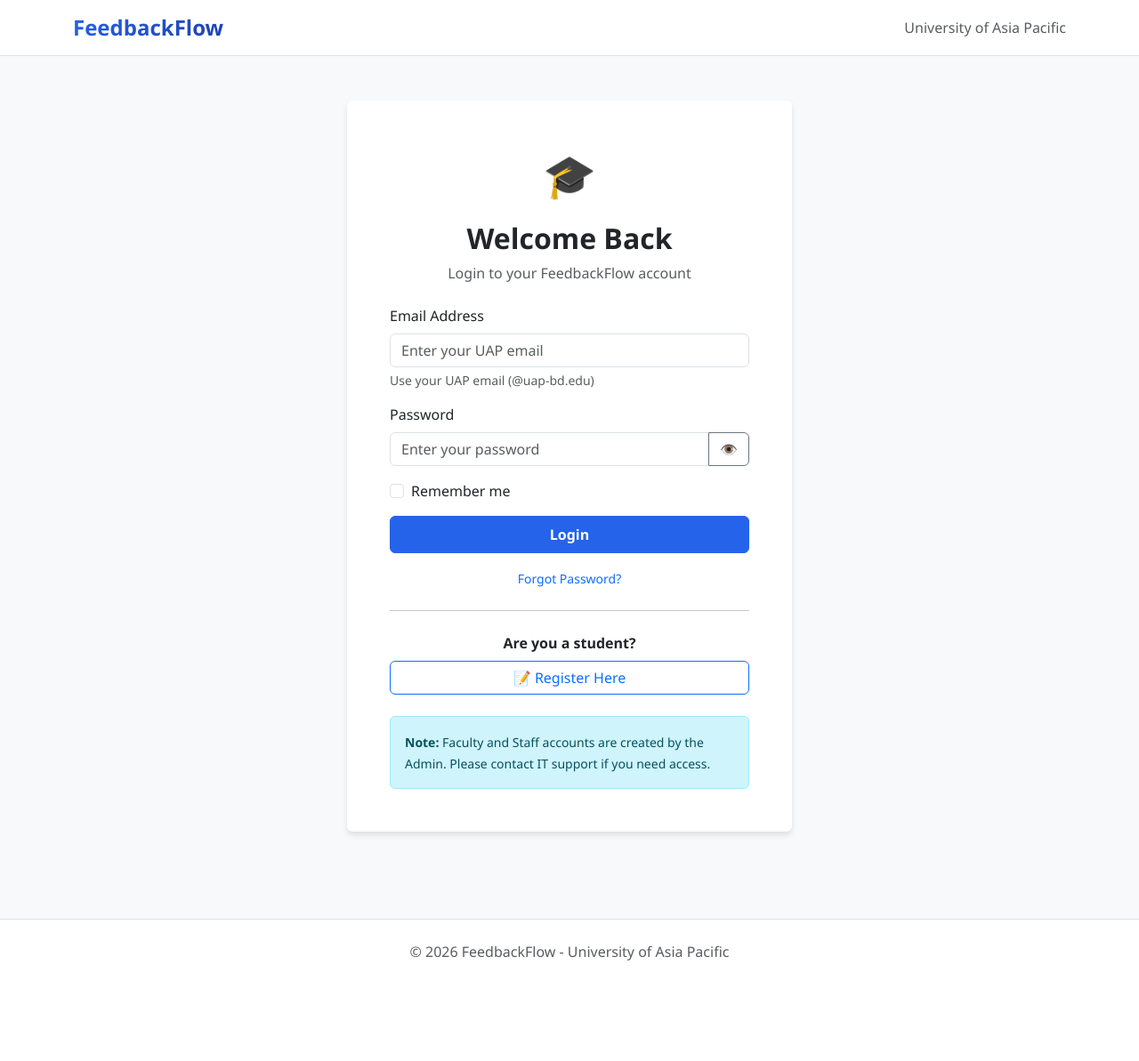
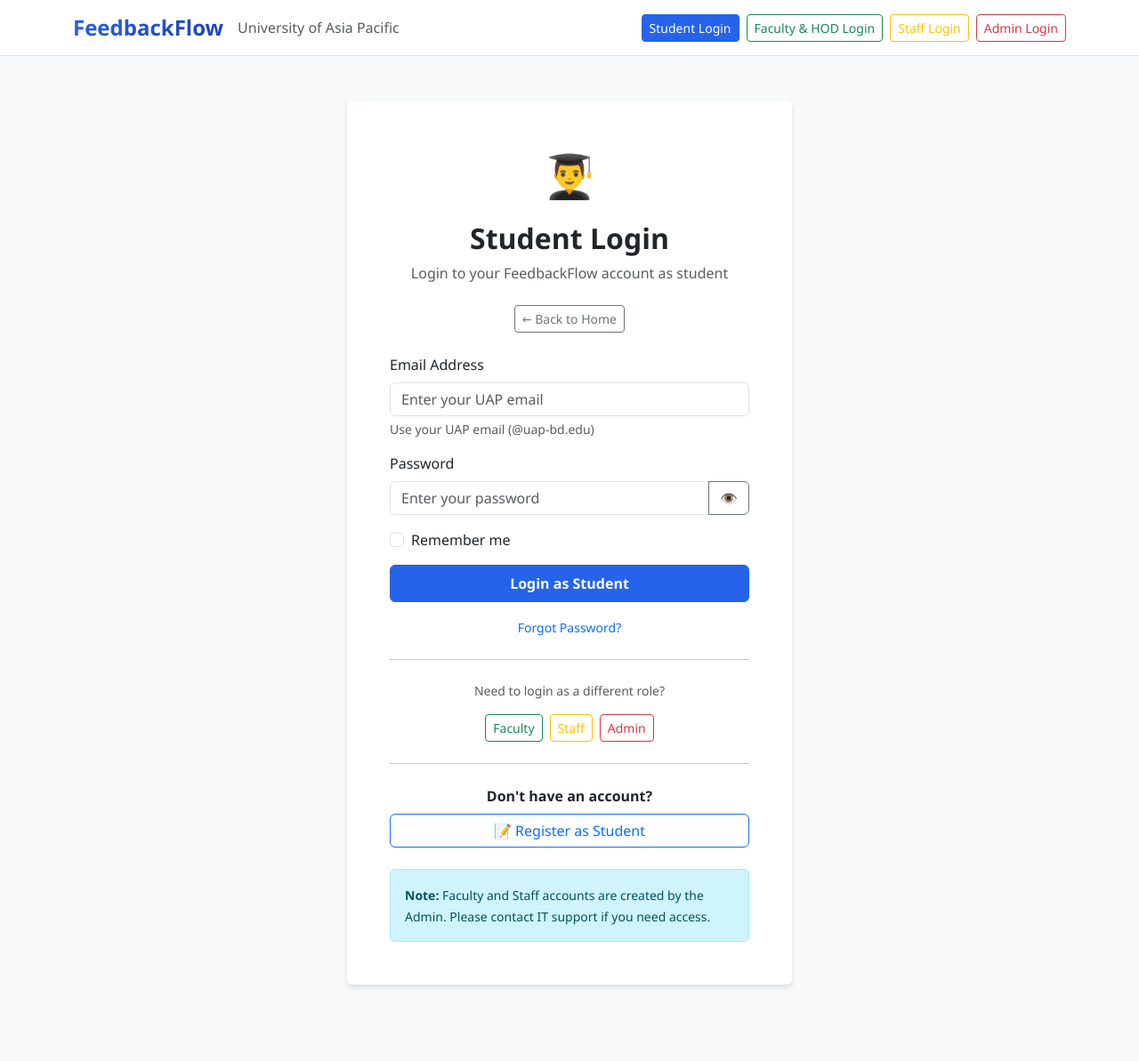
Before and after one commit to anjumaAlam/FeedbackFlow, a Django app: a page that uses users/templates/users/base.html in a window 1280 px wide. Shown: the top 1193 px of the page at 89% size. Before the commit the page ends 1080 px from the top, so only its background shows below. Run offline with Django 5.2, Linux system fonts and the light colour scheme.

Commit message:
added homepage separated 4 types of users

```diff
--- a/feedbackflow/urls.py
+++ b/feedbackflow/urls.py
@@ -1,11 +1,9 @@
 
 from django.contrib import admin
 from django.urls import path, include
-from django.views.generic import RedirectView
 
 urlpatterns = [
     path('admin/', admin.site.urls),
-    path('', RedirectView.as_view(url='/login/', permanent=False), name='home'),
     path('', include('users.urls')),
     path('feedback/', include('feedback.urls')),
     path('complaints/', include('complaints.urls')),
--- a/users/templates/users/base.html
+++ b/users/templates/users/base.html
@@ -61,6 +61,22 @@
                 <span class="me-3">Hello, {{ user.get_short_name }}!</span>
                 <a href="{% url 'logout' %}" class="btn btn-outline-danger btn-sm">Logout</a>
             </div>
+            {% else %}
+            <!-- Role buttons in top right for unauthenticated users -->
+            <div class="ms-auto d-flex gap-2">
+                <a href="{% url 'student_login' %}" class="btn btn-sm btn-primary" style="background-color: #2563eb; border-color: #2563eb;">
+                    Student Login
+                </a>
+                <a href="{% url 'faculty_login' %}" class="btn btn-sm btn-outline-success">
+                    Faculty & HOD Login
+                </a>
+                <a href="{% url 'staff_login' %}" class="btn btn-sm btn-outline-warning">
+                    Staff Login
+                </a>
+                <a href="{% url 'admin_login' %}" class="btn btn-sm btn-outline-danger">
+                    Admin Login
+                </a>
+            </div>
             {% endif %}
         </div>
     </nav>
--- a/users/templates/users/login.html
+++ b/users/templates/users/login.html
@@ -1,16 +1,39 @@
 
 {% extends 'users/base.html' %}
 
-{% block title %}Login - FeedbackFlow{% endblock %}
+{% block title %}{{ role_display }} Login - FeedbackFlow{% endblock %}
 
 {% block content %}
 <div class="container">
     <div class="card auth-card">
         <div class="card-body p-5">
             <div class="text-center mb-4">
-                <div style="font-size: 3rem; margin-bottom: 1rem;">🎓</div>
-                <h2 class="fw-bold">Welcome Back</h2>
-                <p class="text-muted">Login to your FeedbackFlow account</p>
+                <!-- Dynamic icon based on role -->
+                {% if role_display == 'Student' %}
+                    <div style="font-size: 3rem; margin-bottom: 1rem;">👨‍🎓</div>
+                {% elif role_display == 'Faculty' or 'HOD' in allowed_roles %}
+                    <div style="font-size: 3rem; margin-bottom: 1rem;">👨‍🏫</div>
+                {% elif role_display == 'Staff' %}
+                    <div style="font-size: 3rem; margin-bottom: 1rem;">👔</div>
+                {% elif role_display == 'Admin' %}
+                    <div style="font-size: 3rem; margin-bottom: 1rem;">🔐</div>
+                {% else %}
+                    <div style="font-size: 3rem; margin-bottom: 1rem;">🎓</div>
+                {% endif %}
+
+                <!-- Dynamic heading based on allowed roles -->
+                {% if 'HOD' in allowed_roles and 'Faculty' in allowed_roles %}
+                    <h2 class="fw-bold">Faculty & Head of Department Login</h2>
+                    <p class="text-muted">Login with your credentials as Faculty Member or Head of Department</p>
+                {% else %}
+                    <h2 class="fw-bold">{{ role_display }} Login</h2>
+                    <p class="text-muted">Login to your FeedbackFlow account as {{ role_display|lower }}</p>
+                {% endif %}
+
+                <!-- Back to home button -->
+                <a href="{% url 'home' %}" class="btn btn-sm btn-outline-secondary mt-2">
+                    ← Back to Home
+                </a>
             </div>
 
             <form method="post">
@@ -57,9 +80,15 @@
                 </div>
 
                 <!-- Submit Button -->
-                <button type="submit" class="btn btn-primary w-100 py-2 mb-3">
-                    <strong>Login</strong>
-                </button>
+                {% if 'HOD' in allowed_roles and 'Faculty' in allowed_roles %}
+                    <button type="submit" class="btn btn-primary w-100 py-2 mb-3">
+                        <strong>Login</strong>
+                    </button>
+                {% else %}
+                    <button type="submit" class="btn btn-primary w-100 py-2 mb-3">
+                        <strong>Login as {{ role_display }}</strong>
+                    </button>
+                {% endif %}
 
                 <!-- Forgot Password Link -->
                 <div class="text-center mb-3">
@@ -70,13 +99,35 @@
 
                 <hr class="my-4">
 
-                <!-- Register Link -->
+                <!-- Alternative login options -->
                 <div class="text-center">
-                    <p class="mb-2"><strong>Are you a student?</strong></p>
+                    <p class="text-muted small mb-3">Need to login as a different role?</p>
+                    <div class="d-flex gap-2 flex-wrap justify-content-center">
+                        {% if role != 'student' %}
+                            <a href="{% url 'student_login' %}" class="btn btn-sm btn-outline-primary">Student</a>
+                        {% endif %}
+                        {% if role != 'faculty' %}
+                            <a href="{% url 'faculty_login' %}" class="btn btn-sm btn-outline-success">Faculty</a>
+                        {% endif %}
+                        {% if role != 'staff' %}
+                            <a href="{% url 'staff_login' %}" class="btn btn-sm btn-outline-warning">Staff</a>
+                        {% endif %}
+                        {% if role != 'admin' %}
+                            <a href="{% url 'admin_login' %}" class="btn btn-sm btn-outline-danger">Admin</a>
+                        {% endif %}
+                    </div>
+                </div>
+
+                {% if role == 'student' %}
+                <hr class="my-4">
+                <!-- Student Registration -->
+                <div class="text-center">
+                    <p class="mb-2"><strong>Don't have an account?</strong></p>
                     <a href="{% url 'register' %}" class="btn btn-outline-primary w-100">
-                        📝 Register Here
+                        📝 Register as Student
                     </a>
                 </div>
+                {% endif %}
             </form>
 
             <!-- Info Box -->
--- a/users/urls.py
+++ b/users/urls.py
@@ -3,9 +3,20 @@ from django.urls import path
 from . import views
 
 urlpatterns = [
+    # Home page
+    path('', views.home_view, name='home'),
 
+    # Registration
     path('register/', views.register_view, name='register'),
-    path('login/', views.login_view, name='login'),
+
+    # Role-based logins
+    path('login/', views.student_login_view, name='login'),
+    path('login/student/', views.student_login_view, name='student_login'),
+    path('login/faculty/', views.faculty_login_view, name='faculty_login'),
+    path('login/staff/', views.staff_login_view, name='staff_login'),
+    path('login/admin/', views.admin_login_view, name='admin_login'),
+
+    # Logout
     path('logout/', views.logout_view, name='logout'),
 
 
--- a/users/views.py
+++ b/users/views.py
@@ -23,6 +23,19 @@ from .forms import (
 from .models import User
 from feedback.models import Feedback
 from complaints.models import Complaint
+
+
+def home_view(request):
+    """
+    Landing page with role selection buttons
+    """
+    if request.user.is_authenticated:
+        return _redirect_by_role(request.user)
+
+    context = {
+        'page_title': 'FeedbackFlow - Login'
+    }
+    return render(request, 'users/home.html', context)
 
 
 
@@ -59,14 +72,38 @@ def register_view(request):
 
 
 
-def login_view(request):
+def login_view(request, role='student', allowed_roles=None):
     """
-    Login view for all user types.
-    GET: Display login form
-    POST: Authenticate user and redirect based on role
+    Role-based login view.
+    GET: Display login form for the specified role(s)
+    POST: Authenticate user and validate role matches
+
+    Supported roles: student, faculty, staff, admin
+
+    Args:
+        role: Primary role for display purposes
+        allowed_roles: List of roles that can login on this page (defaults to [role])
     """
     if request.user.is_authenticated:
         return _redirect_by_role(request.user)
+
+    # Normalize role
+    role_map = {
+        'student': 'Student',
+        'faculty': 'Faculty',
+        'staff': 'Staff',
+        'admin': 'Admin',
+        'hod': 'HOD',
+    }
+
+    primary_role = role_map.get(role.lower(), 'Student')
+
+    # If allowed_roles not provided, use only primary role
+    if allowed_roles is None:
+        allowed_roles = [primary_role]
+    else:
+        # Convert string roles to proper case
+        allowed_roles = [role_map.get(r.lower(), r) for r in allowed_roles]
 
     if request.method == 'POST':
         form = LoginForm(request.POST)
@@ -78,9 +115,19 @@ def login_view(request):
 
             if user is not None:
                 if user.is_active:
-                    login(request, user)
-                    messages.success(request, f'Welcome back, {user.get_short_name()}!')
-                    return _redirect_by_role(user)
+                    # Check if user role is in allowed roles
+                    if user.role not in allowed_roles:
+                        roles_str = ' or '.join(allowed_roles)
+                        messages.error(
+                            request,
+                            f'This account is registered as {user.role}. '
+                            f'This page is for {roles_str} login. '
+                            f'Please go back and select the correct login page.'
+                        )
+                    else:
+                        login(request, user)
+                        messages.success(request, f'Welcome back, {user.get_short_name()}!')
+                        return _redirect_by_role(user)
                 else:
                     messages.error(request, 'Your account has been deactivated.')
             else:
@@ -92,9 +139,32 @@ def login_view(request):
 
     context = {
         'form': form,
-        'page_title': 'Login'
+        'page_title': f'{primary_role} Login',
+        'role': role,
+        'role_display': primary_role,
+        'allowed_roles': allowed_roles,
     }
     return render(request, 'users/login.html', context)
+
+
+def student_login_view(request):
+    """Login page for Students"""
+    return login_view(request, role='student')
+
+
+def faculty_login_view(request):
+    """Login page for Faculty and Head of Department (HOD)"""
+    return login_view(request, role='faculty', allowed_roles=['Faculty', 'HOD'])
+
+
+def staff_login_view(request):
+    """Login page for Staff"""
+    return login_view(request, role='staff')
+
+
+def admin_login_view(request):
+    """Login page for Admin"""
+    return login_view(request, role='admin')
 
 
 def _redirect_by_role(user):
```
Also changed, not shown: users/templates/users/home.html (added, +155 -0 lines), complaints/migrations/0003_alter_complaint_id_alter_complaintupdate_id.py (added), db.sqlite3 (added), feedback/migrations/0004_alter_course_id_alter_courseassignment_id_and_more.py (added), users/migrations/0004_alter_user_id.py (added), 1 other file.
